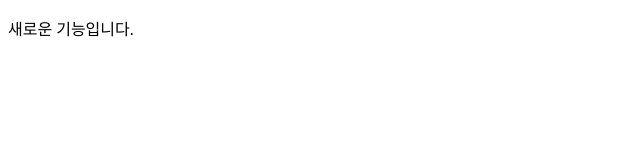
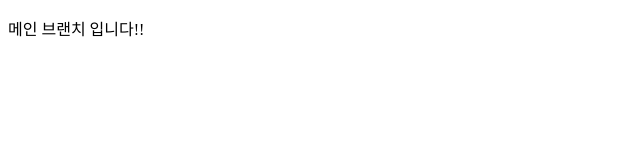
Before and after one commit to Jieeeunn/GitInitTest, a plain HTML site: page index.html in a window 1280 px wide. Shown: the full height of the page, 0-640 px from the left. Drawn offline with Linux system fonts and the light colour scheme.

Commit message:
메인 브랜치 계속 변경

```diff
--- a/index.html
+++ b/index.html
@@ -4,9 +4,9 @@
         <meta charset="UTF-8">
         <meta http-equiv="X-UA-Compatible" content="IE=edge">
         <meta name = "viewport" content="width=device-width,initial-scale=1.0">
-        <title> 메인은 계속적으로 새 브랜치 영향 없이 진행. </title>
+        <title> 충돌이 날까?! </title>
         </head>
         <body>
-            <p> 새로운 기능입니다.</p>
+            <p> 메인 브랜치 입니다!!</p>
         </body>
 </html>
```
